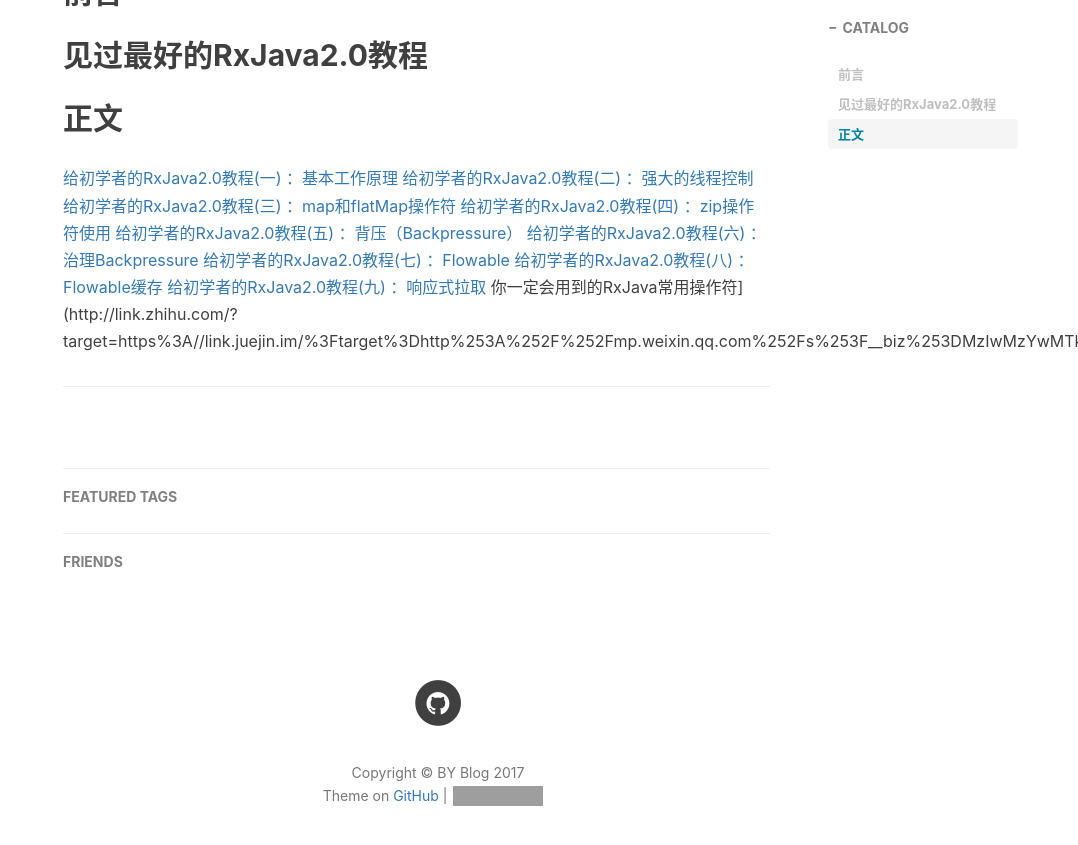
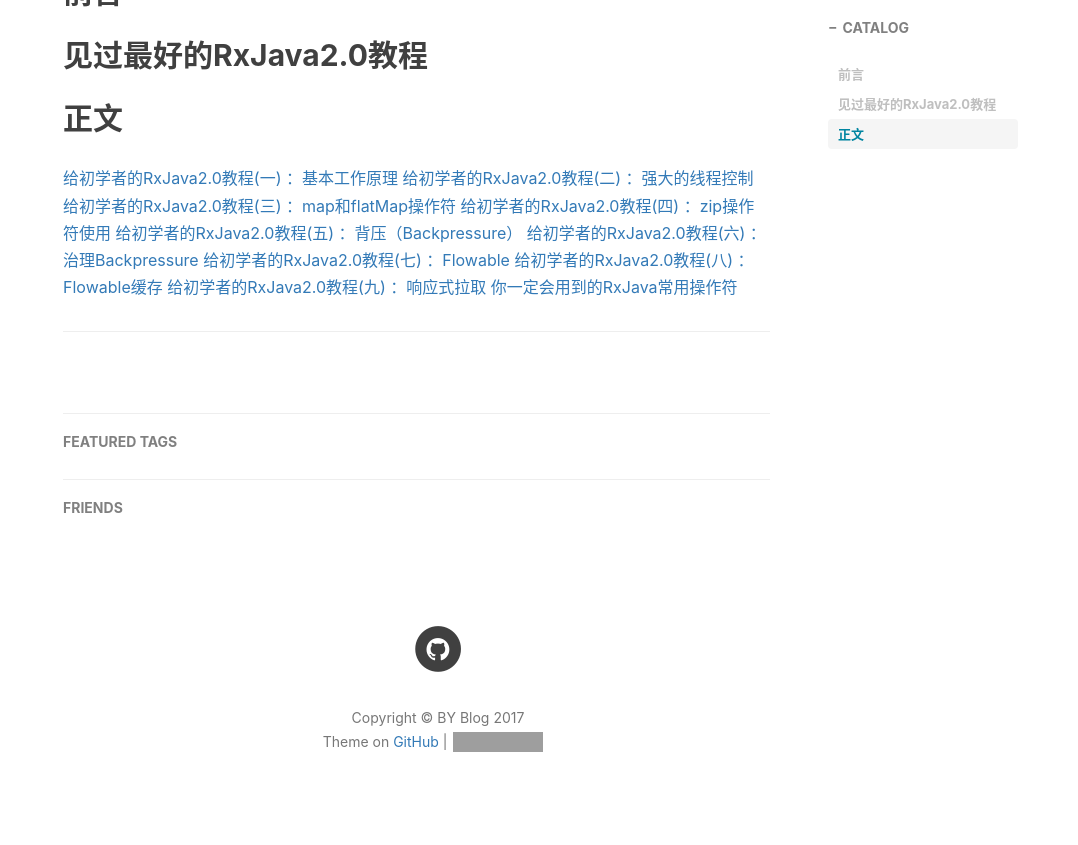
Before and after one commit to wmmou/wmmou.github.io, a Jekyll site: the page built from _posts/2017-07-29-RxJava.md, in a window 1280 px wide and 900 px high, scrolled down 662 px. Shown: the top 845 px of the window, without its empty margins (202-1280 px from the left). Built offline with Jekyll 4.4.1, drawn with Linux system fonts in a browser that asks for light colours; nearby versions of some CDN libraries; comment, search, counter and statistics services are not loaded; grey boxes are pictures that could not be loaded.

Commit message:
Update 2017-07-29-RxJava.md
2

```diff
--- a/_posts/2017-07-29-RxJava.md
+++ b/_posts/2017-07-29-RxJava.md
@@ -29,6 +29,6 @@ tags:
 [给初学者的RxJava2.0教程(七) ：Flowable](http://link.zhihu.com/?target=https%3A//link.juejin.im/%3Ftarget%3Dhttp%253A%252F%252Fmp.weixin.qq.com%252Fs%253F__biz%253DMzIwMzYwMTk1NA%253D%253D%2526amp%253Bmid%253D2247484711%2526amp%253Bidx%253D1%2526amp%253Bsn%253Dc3837b7cad21f0a69d7dccd1aaaf7721%2526amp%253Bchksm%253D96cda46aa1ba2d7ce145472449e5a832cd3ac0bc1f766fe09f1ce68ca46c16bab645e507f0b5%2526amp%253Bscene%253D21%2523wechat_redirect)
 [给初学者的RxJava2.0教程(八) ：Flowable缓存](http://link.zhihu.com/?target=https%3A//link.juejin.im/%3Ftarget%3Dhttp%253A%252F%252Fmp.weixin.qq.com%252Fs%253F__biz%253DMzIwMzYwMTk1NA%253D%253D%2526amp%253Bmid%253D2247484733%2526amp%253Bidx%253D1%2526amp%253Bsn%253D2f292e89b50b043e5a7201e6342b7be4%2526amp%253Bchksm%253D96cda470a1ba2d667e76032d55470e7643d00cc5e3ed656b57f400b1574bad8d3f0e91260952%2526amp%253Bscene%253D21%2523wechat_redirect)
 [给初学者的RxJava2.0教程(九) ：响应式拉取](http://link.zhihu.com/?target=https%3A//link.juejin.im/%3Ftarget%3Dhttp%253A%252F%252Fmp.weixin.qq.com%252Fs%253F__biz%253DMzIwMzYwMTk1NA%253D%253D%2526amp%253Bmid%253D2247484765%2526amp%253Bidx%253D1%2526amp%253Bsn%253D518fbb085cda7ed7718ca101c286814b%2526amp%253Bchksm%253D96cda410a1ba2d061e8cb42503625c6f11ed9bfc6d2c1d118101b85c9cfe45409be12325e78f%2526amp%253Bscene%253D21%2523wechat_redirect)
-你一定会用到的RxJava常用操作符](http://link.zhihu.com/?target=https%3A//link.juejin.im/%3Ftarget%3Dhttp%253A%252F%252Fmp.weixin.qq.com%252Fs%253F__biz%253DMzIwMzYwMTk1NA%253D%253D%2526amp%253Bmid%253D2247484203%2526amp%253Bidx%253D1%2526amp%253Bsn%253D6c98747e0c2d3bd4a7001d2db45df6d8%2526amp%253Bchksm%253D96cda266a1ba2b7086f38adb26135009a59dd42c58be4f9c60ed0e56b37952b2d5919173d783%2526amp%253Bscene%253D21%2523wechat_redirect)
+[你一定会用到的RxJava常用操作符](http://link.zhihu.com/?target=https%3A//link.juejin.im/%3Ftarget%3Dhttp%253A%252F%252Fmp.weixin.qq.com%252Fs%253F__biz%253DMzIwMzYwMTk1NA%253D%253D%2526amp%253Bmid%253D2247484203%2526amp%253Bidx%253D1%2526amp%253Bsn%253D6c98747e0c2d3bd4a7001d2db45df6d8%2526amp%253Bchksm%253D96cda266a1ba2b7086f38adb26135009a59dd42c58be4f9c60ed0e56b37952b2d5919173d783%2526amp%253Bscene%253D21%2523wechat_redirect)
 
 ---
```
